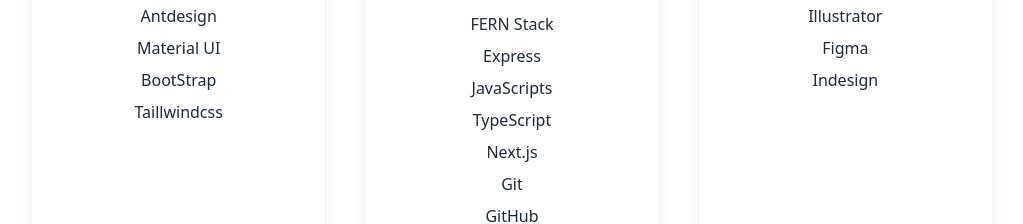
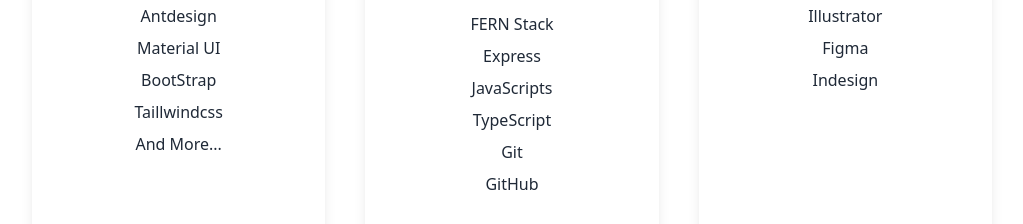
Before and after one commit to beboopr/MyPortFolio, a Next.js app: page / in a window 1280 px wide. Shown: the part 1644-1868 px from the top of the page, without its empty margins (128-1151 px from the left). Built offline with nearby package versions, Linux system fonts and the light colour scheme.

Commit message:
removed some css issues and rm a p tag

```diff
--- a/pages/index.js
+++ b/pages/index.js
@@ -101,6 +101,7 @@ export default function Home() {
               <p className="text-gray-800 py-1">Material UI</p>
               <p className="text-gray-800 py-1">BootStrap</p>
               <p className="text-gray-800 py-1">Taillwindcss</p>
+              <p className="text-gray-800 py-1">And More...</p>
             </div>
             <div className="text-center shadow-lg p-10 rounded-xl my-10 dark:bg-white flex-1">
               <Image src={code} width={100} height={100} />
@@ -117,7 +118,6 @@ export default function Home() {
               <p className="text-gray-800 py-1">Express</p>
               <p className="text-gray-800 py-1">JavaScripts</p>
               <p className="text-gray-800 py-1">TypeScript</p>
-              <p className="text-gray-800 py-1">Next.js</p>
               <p className="text-gray-800 py-1">Git</p>
               <p className="text-gray-800 py-1">GitHub</p>
             </div>
--- a/styles/Home.module.css
+++ b/styles/Home.module.css
@@ -55,7 +55,7 @@
 }
 
 .card span {
-  display: inline-block;
+  /* display: inline-block; */
   transition: transform 200ms;
 }
 
```
